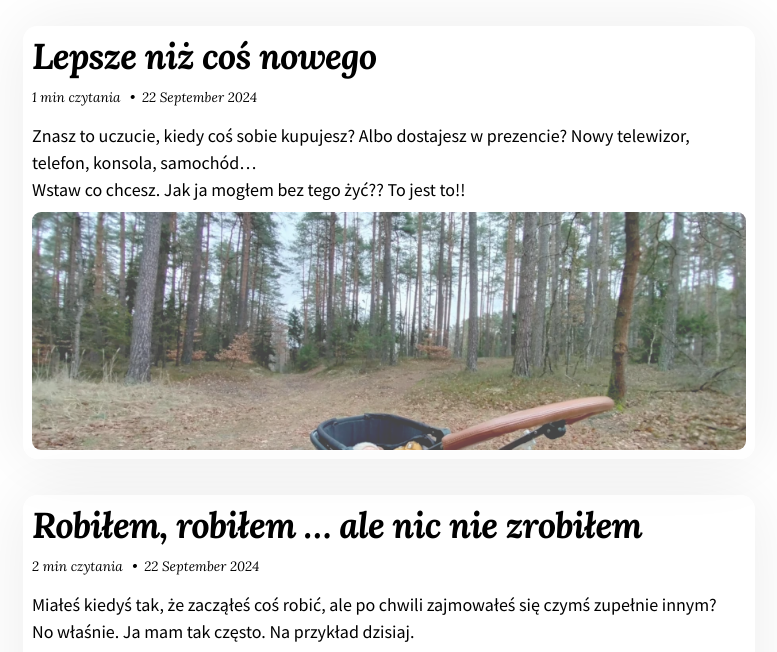
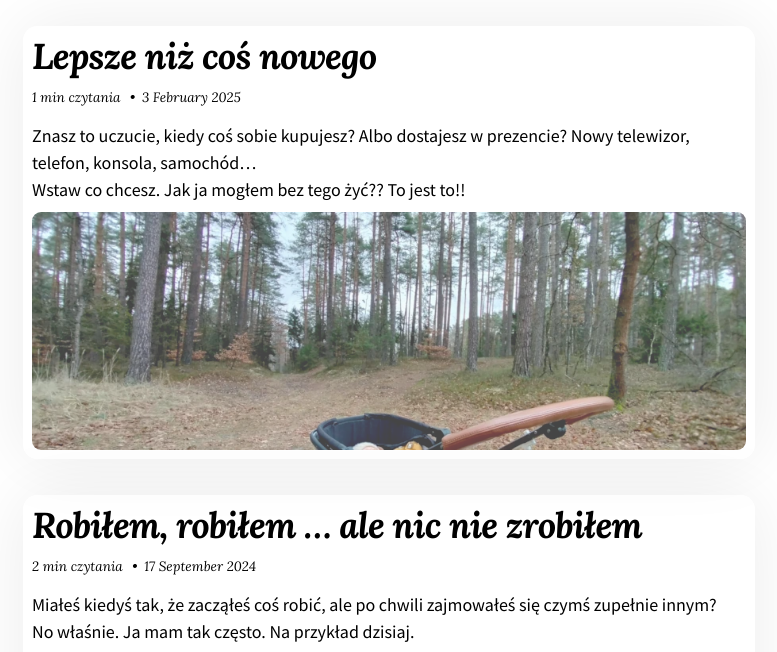
Before and after one commit to JanWielgus/janwielgus.github.io, a Jekyll site: the page built from index.md, in a window 1280 px wide and 900 px high, scrolled down 236 px, cut to the strip 172-824 px from the top of the window. Shown: the whole strip, without its empty margins (251-1028 px from the left). Built offline with Jekyll 4.4.1, drawn with Linux system fonts in a browser that asks for light colours; nearby versions of some CDN libraries; comment, search, counter and statistics services are not loaded.

Commit message:
Fixed dates

```diff
--- a/_posts/2024-09-17-robilem-robilem-ale-nic-nie-zrobilem.md
+++ b/_posts/2024-09-17-robilem-robilem-ale-nic-nie-zrobilem.md
@@ -1,7 +1,7 @@
 ---
 layout: post
 title:  "Robiłem, robiłem ... ale nic nie zrobiłem"
-date:   2024-09-22 14:26:00 +0200
+date:   2024-09-17 14:26:00 +0200
 image:
     path: /images/2024-09-22-TH.webp
     thumbnail: /images/2024-09-22-TH.webp
--- a/_posts/2025-02-03-lepsze-niz-cos-nowego.md
+++ b/_posts/2025-02-03-lepsze-niz-cos-nowego.md
@@ -1,7 +1,7 @@
 ---
 layout: post
 title:  "Lepsze niż coś nowego"
-date:   2024-09-22 14:26:00 +0200
+date:   2025-02-03 14:26:00 +0200
 image:
     thumbnail: /images/2025-02-03-TH.webp
 excerpt:
```
